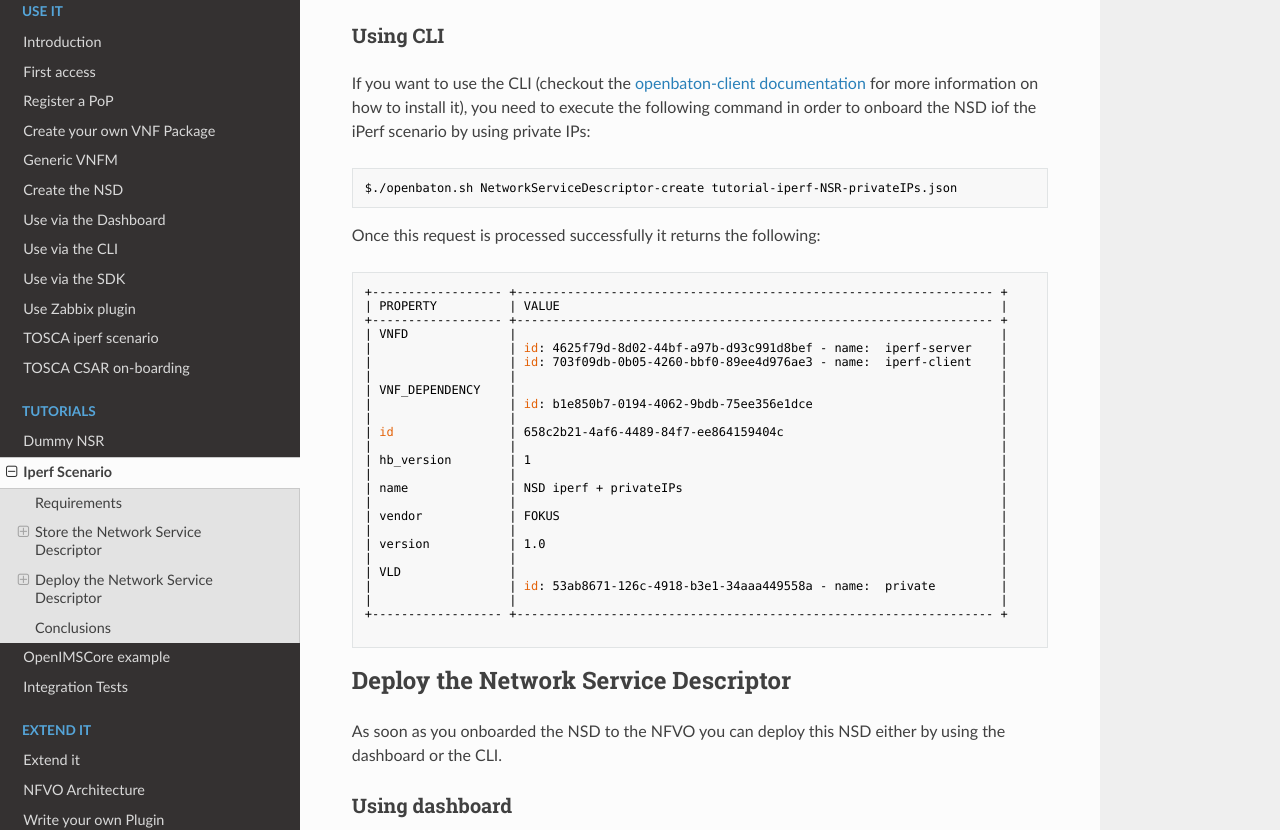
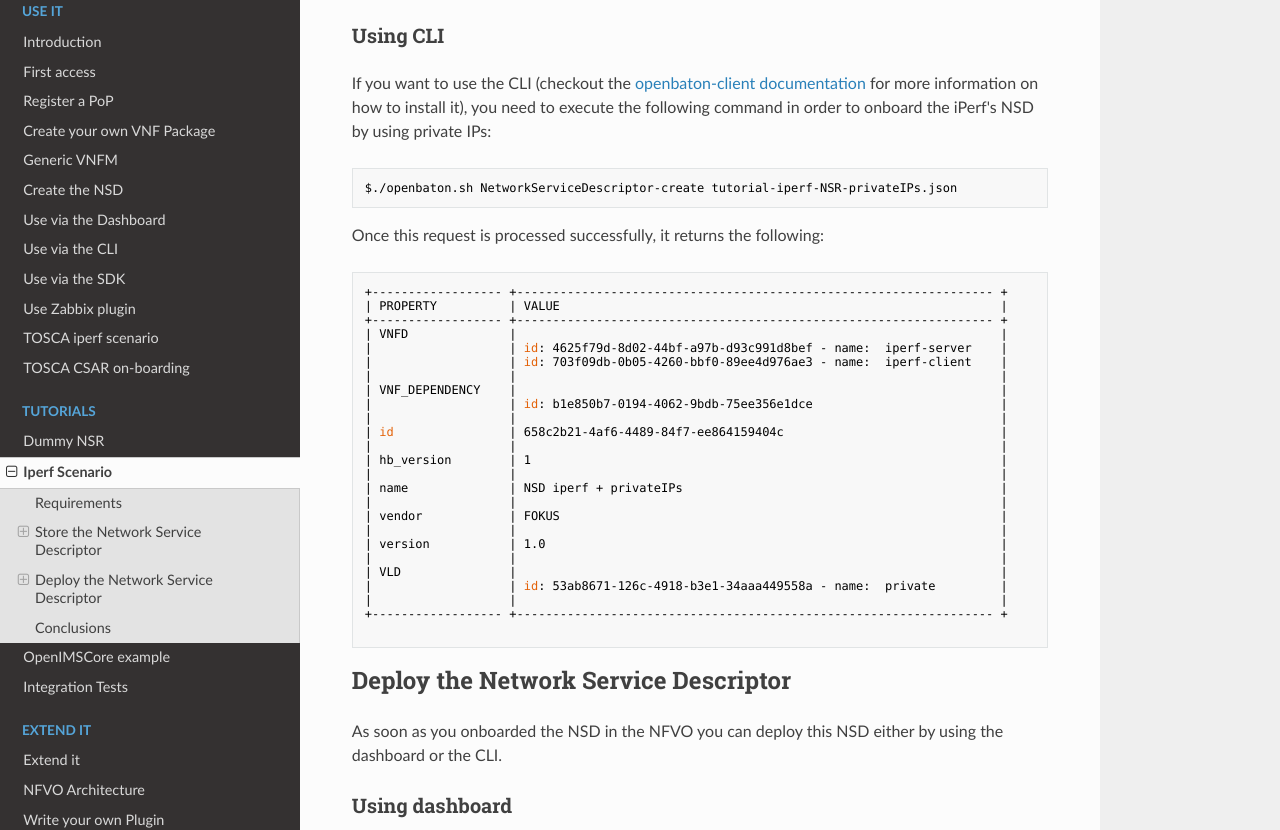
Before and after one commit to openbaton/docs, an MkDocs documentation site: the page built from docs/iperf-NSR.md, in a window 1280 px wide and 1400 px high, scrolled down 1014 px. Shown: the part 184-1014 px from the top of the window. Built offline with MkDocs 1.6.1, drawn with Linux system fonts in a browser that asks for light colours; nearby versions of some CDN libraries; old or Windows-style settings are respelled for this version of MkDocs; some of the changed text lies outside the part shown.

Commit message:
imp: fix links in tutorial and correct typos

````diff
--- a/docs/iperf-NSR.md
+++ b/docs/iperf-NSR.md
@@ -1,7 +1,7 @@
 # Tutorial: iPerf Network Service
 -----------------------------------------
 
-This tutorial explains how to deploy Network Service that uses iPerf. iPerf is a tool for active measurements of the maximum achievable bandwidth between two or more machines.
+This tutorial explains how to deploy a network service that uses iPerf. [iPerf][iperf-website] is a tool for active measurements of the maximum achievable bandwidth between two or more machines.
 This tutorial makes use of:
 
 * Generic VNFM ([generic-vnfm][generic-vnfm])
@@ -29,13 +29,13 @@
 
 ### Using CLI
 
-If you want to use the CLI (checkout the [openbaton-client documentation][cli] for more information on how to install it), you need to execute the following command in order to onboard the NSD iof the iPerf scenario by using private IPs:
+If you want to use the CLI (checkout the [openbaton-client documentation][cli] for more information on how to install it), you need to execute the following command in order to onboard the iPerf's NSD by using private IPs:
 
 ```bash
 $./openbaton.sh NetworkServiceDescriptor-create tutorial-iperf-NSR-privateIPs.json
 ```
 
-Once this request is processed successfully it returns the following:
+Once this request is processed successfully, it returns the following:
 
 ```bash
 +------------------ +------------------------------------------------------------------ +
@@ -66,7 +66,7 @@
 ```
 
 ## Deploy the Network Service Descriptor
-As soon as you onboarded the NSD to the NFVO you can deploy this NSD either by using the dashboard or the CLI.
+As soon as you onboarded the NSD in the NFVO you can deploy this NSD either by using the dashboard or the CLI.
 
 ### Using dashboard
 
````
Also changed, not shown: other parts of docs/iperf-NSR.md (+2 -1 lines), docs/dummy-NSR.md (+3 -2 lines), docs/ims-NSR.md (+8 -6 lines).
